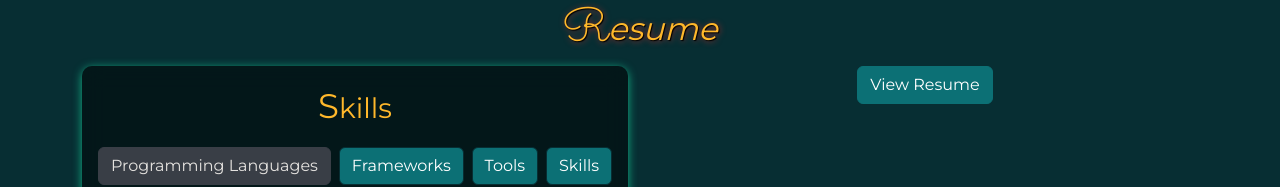
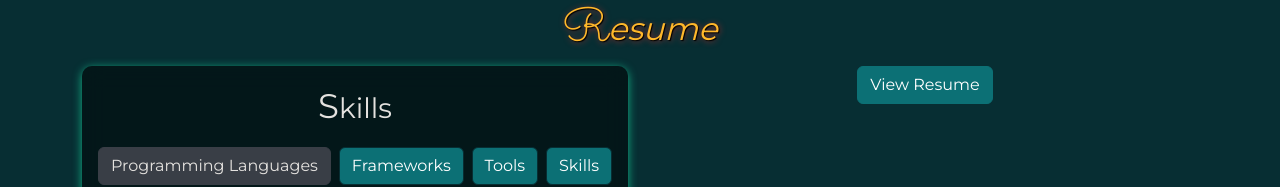
Before and after one commit to JoshuaSantillan/portfolio, a React (Create React App) app: page /resume in a window 1280 px wide. Shown: the top 187 px of the page. Built offline with nearby package versions, Linux system fonts and the light colour scheme; no server answers; a web font is replaced by a local one.

Commit message:
Resume TYPO

```diff
--- a/src/components/SkillsChart/SkillsChart.css
+++ b/src/components/SkillsChart/SkillsChart.css
@@ -10,7 +10,7 @@
 }
 
 .skills-title {
-  color: #ffb82b;
+  color: #E4E2DF;
   margin-bottom: 20px;
   text-align: center;
 }
```
Also changed, not shown: 8 other files (tests, documents, lock files or other folders).
